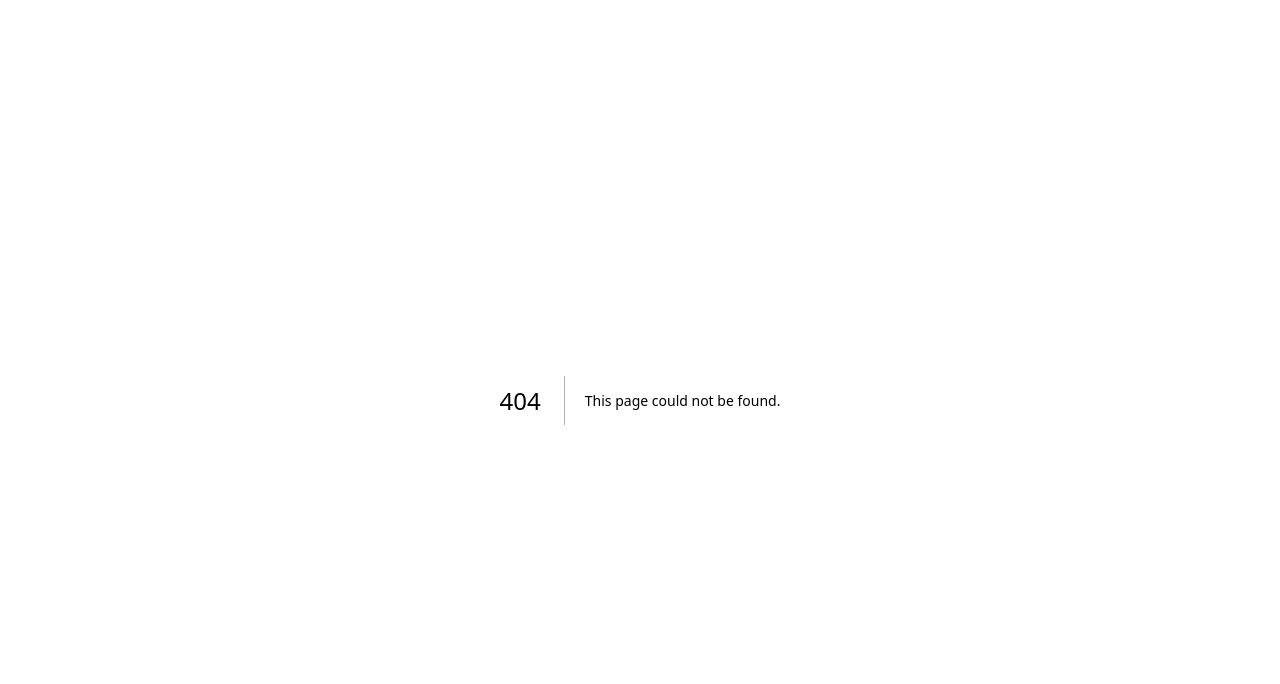
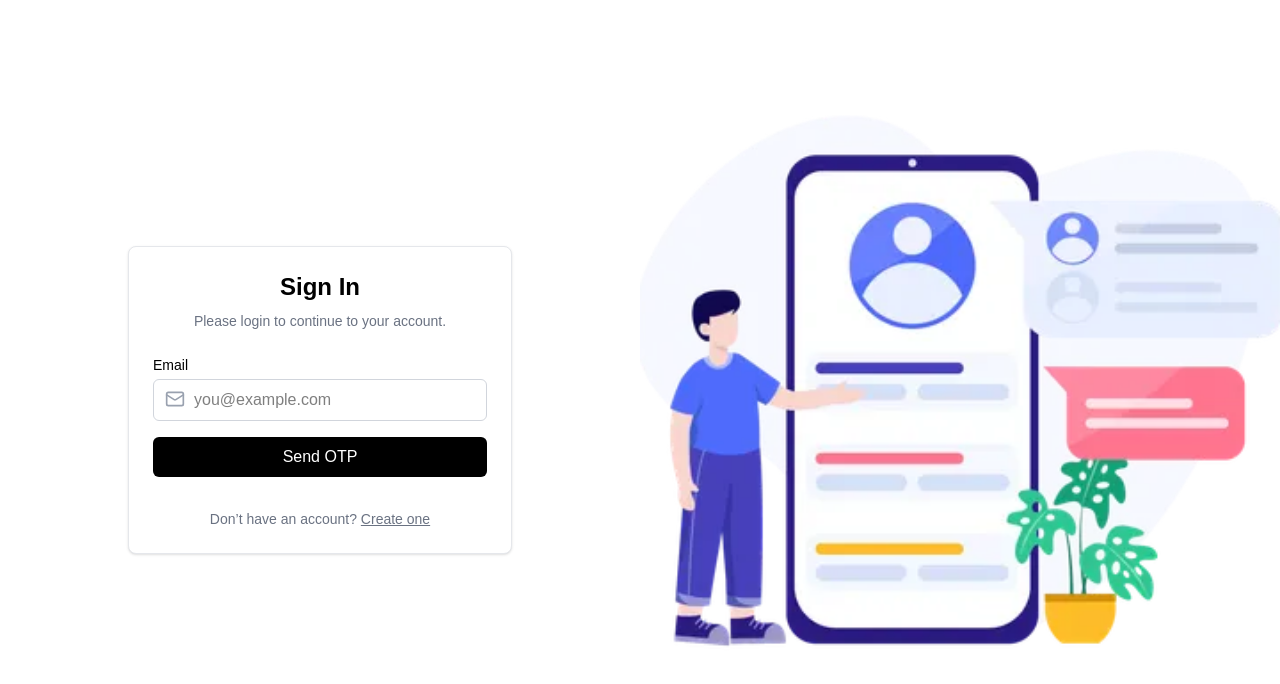
Before and after one commit to KaranBhosale8585/hd, a Next.js app: page /login in a window 1280 px wide. Before the commit this address had no page. Shown: the top 684 px of the page. Built offline with nearby package versions, Linux system fonts and the light colour scheme.

Commit message:
feat: add login page

```diff
--- /dev/null
+++ b/app/login/page.tsx
@@ -0,0 +1,203 @@
+"use client";
+
+import { useState } from "react";
+import { useRouter } from "next/navigation";
+import { Mail } from "lucide-react";
+
+const maskEmail = (email: string) => {
+  const [user, domain] = email.split("@");
+  const maskedUser = user.length > 1 ? user[0] + "***" : "*";
+  return `${maskedUser}@${domain}`;
+};
+
+export default function OtpLogin() {
+  const [step, setStep] = useState<"email" | "otp">("email");
+  const [email, setEmail] = useState("");
+  const [otp, setOtp] = useState("");
+  const [loading, setLoading] = useState(false);
+  const [msg, setMsg] = useState<{
+    text: string;
+    type: "error" | "success";
+  } | null>(null);
+  const [keepLoggedIn, setKeepLoggedIn] = useState(false);
+  const router = useRouter();
+
+  const sendOtp = async () => {
+    if (!email || !email.includes("@")) {
+      return setMsg({ text: "Enter a valid email address.", type: "error" });
+    }
+    setLoading(true);
+    setMsg(null);
+    try {
+      const res = await fetch("/api/auth/login", {
+        method: "POST",
+        headers: { "Content-Type": "application/json" },
+        body: JSON.stringify({ email }),
+      });
+      const data = await res.json();
+
+      if (res.status === 404 && !data.userExists) {
+        setMsg({
+          text: "No account found. Redirecting to signup...",
+          type: "error",
+        });
+        setTimeout(() => router.replace("/signup"), 2000);
+        return;
+      }
+
+      if (res.ok) {
+        setMsg({ text: "OTP has been sent to your email.", type: "success" });
+        setStep("otp");
+      } else {
+        setMsg({ text: data.error || "Failed to send OTP.", type: "error" });
+      }
+    } catch {
+      setMsg({
+        text: "Something went wrong. Please try again.",
+        type: "error",
+      });
+    } finally {
+      setLoading(false);
+    }
+  };
+
+  const verifyOtp = async () => {
+    if (!otp || otp.length < 4) {
+      return setMsg({ text: "Enter a valid OTP.", type: "error" });
+    }
+    setLoading(true);
+    setMsg(null);
+    try {
+      const res = await fetch("/api/auth/verify-otp", {
+        method: "POST",
+        headers: { "Content-Type": "application/json" },
+        body: JSON.stringify({ email, otp }),
+      });
+      const data = await res.json();
+
+      if (res.ok) {
+        router.replace("/");
+      } else {
+        setMsg({
+          text: data.error || "OTP verification failed.",
+          type: "error",
+        });
+      }
+    } catch {
+      setMsg({
+        text: "Something went wrong. Please try again.",
+        type: "error",
+      });
+    } finally {
+      setLoading(false);
+    }
+  };
+
+  return (
+    <div className="min-h-screen flex flex-col md:flex-row items-center justify-center bg-white text-black">
+      {/* Form Section */}
+      <div className="w-full md:w-1/2 flex items-center justify-center px-4 py-8">
+        <div className="w-full max-w-sm border border-gray-200 rounded-lg shadow p-6 bg-white">
+          <h2 className="text-2xl font-semibold text-center mb-2">Sign In</h2>
+          <p className="text-sm text-center text-gray-500 mb-6">
+            Please login to continue to your account.
+          </p>
+
+          <label className="block text-sm font-medium mb-1">Email</label>
+          <div className="relative mb-4">
+            <Mail className="absolute left-3 top-2.5 w-5 h-5 text-gray-400" />
+            <input
+              type="email"
+              placeholder="you@example.com"
+              value={email}
+              onChange={(e) => setEmail(e.target.value)}
+              className="pl-10 w-full py-2 border border-gray-300 rounded-md bg-white"
+              disabled={loading || step === "otp"}
+            />
+          </div>
+
+          {step === "email" && (
+            <button
+              onClick={sendOtp}
+              className="w-full bg-black text-white py-2 rounded-md hover:bg-gray-800 transition mb-4 disabled:opacity-50"
+              disabled={loading}
+            >
+              {loading ? "Sending OTP..." : "Send OTP"}
+            </button>
+          )}
+
+          {step === "otp" && (
+            <>
+              <p className="mb-2 text-sm text-gray-600">
+                OTP sent to <strong>{maskEmail(email)}</strong>
+              </p>
+
+              <label className="block text-sm font-medium mb-1">OTP</label>
+              <input
+                type="number"
+                placeholder="Enter OTP"
+                value={otp}
+                onChange={(e) => setOtp(e.target.value)}
+                className="w-full border border-gray-300 rounded-md px-3 py-2 mb-3 bg-white"
+                disabled={loading}
+              />
+
+              <div className="flex justify-between items-center text-sm mb-4">
+                <button
+                  onClick={sendOtp}
+                  className="text-black underline hover:text-gray-700"
+                  disabled={loading}
+                >
+                  Resend OTP
+                </button>
+                <label className="flex items-center gap-2 text-gray-700">
+                  <input
+                    type="checkbox"
+                    checked={keepLoggedIn}
+                    onChange={() => setKeepLoggedIn(!keepLoggedIn)}
+                    className="h-4 w-4"
+                  />
+                  Keep me logged in
+                </label>
+              </div>
+
+              <button
+                onClick={verifyOtp}
+                className="w-full bg-black text-white py-2 rounded-md hover:bg-gray-800 transition disabled:opacity-50"
+                disabled={loading}
+              >
+                {loading ? "Verifying..." : "Sign In"}
+              </button>
+            </>
+          )}
+
+          {msg && (
+            <p
+              className={`mt-4 text-center text-sm whitespace-pre-wrap ${
+                msg.type === "error" ? "text-red-600" : "text-green-600"
+              }`}
+            >
+              {msg.text}
+            </p>
+          )}
+
+          <p className="text-sm text-center mt-4 text-gray-500">
+            Don’t have an account?{" "}
+            <a href="/signup" className="underline hover:text-black">
+              Create one
+            </a>
+          </p>
+        </div>
+      </div>
+
+      {/* Image Section (Only visible on desktop) */}
+      <div className="hidden md:block md:w-1/2 h-full">
+        <img
+          src="/Illustration.png"
+          alt="Sign In Illustration"
+          className="w-full h-[100vh] object-cover rounded-l-lg"
+        />
+      </div>
+    </div>
+  );
+}
--- a/package.json
+++ b/package.json
@@ -10,6 +10,7 @@
   },
   "dependencies": {
     "jose": "^6.1.0",
+    "lucide-react": "^0.542.0",
     "mongoose": "^8.18.0",
     "next": "15.5.2",
     "nodemailer": "^7.0.5",
```
Also changed, not shown: public/Illustration.png (added), 1 other file (tests, documents, lock files or other folders).
